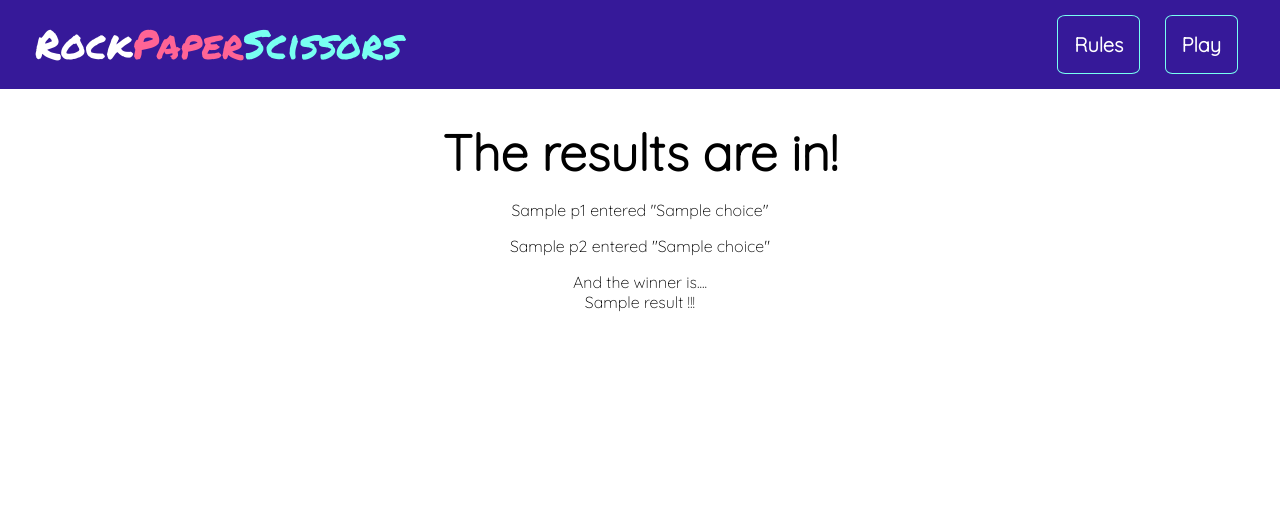
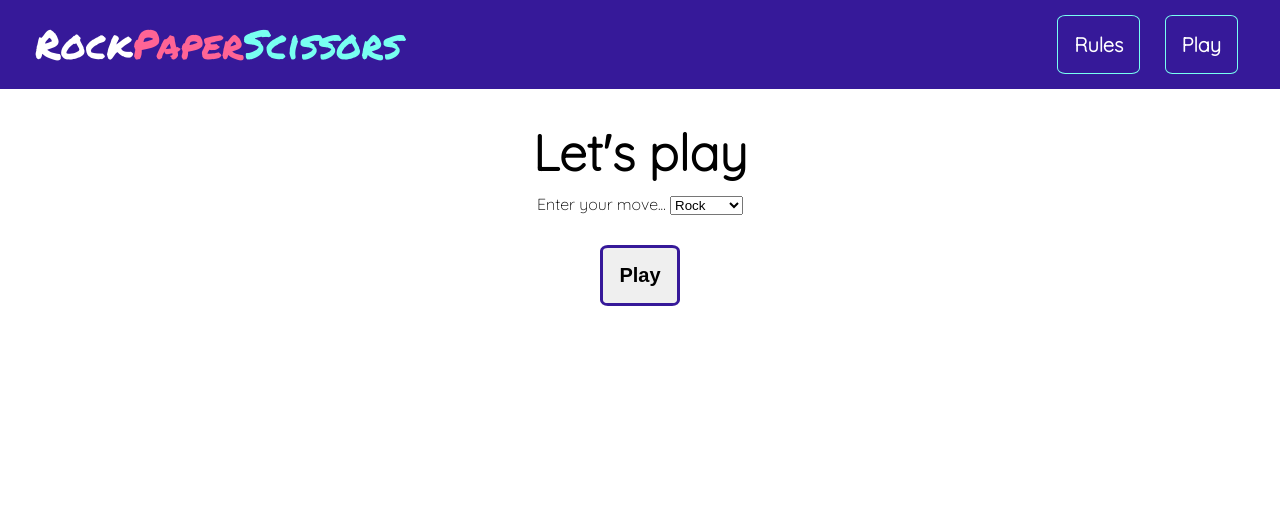
Before and after one commit to heathercking/RockPaperScissors, a Flask app: template templates/play.html in a window 1280 px wide. Shown: the top 511 px of the page. Run offline with Flask 2, Linux system fonts and the light colour scheme; the template is opened without the code that fills it: most values are stand-ins (such as "Sample title", 1, 10 or a date in 2020).

Commit message:
play form created
form created on /play route, currently does nothing

```diff
--- a/templates/play.html
+++ b/templates/play.html
@@ -2,13 +2,19 @@
 
 {% block content %}
 
-<h1>The results are in!</h1>
+<h1>Let's play</h1>
 
-    <div>
-        <p>{{ p1.name }} entered "{{ p1.choice }}"</p>
-        <p>{{ p2.name }} entered "{{ p2.choice }}"</p>
-        <p>And the winner is.... <br>{{ result.name }} !!!</p>
-    </div>
+    <form action="/play" method="post">
+        <label for="choice">Enter your move...</label>
+        <select id="choice" name="choice">
+            <option value="rock">Rock</option>
+            <option value="paper">Paper</option>
+            <option value="scissors">Scissors</option>
+        </select>
+        <br>
+        <input class="play-button" type="submit" value="Play">
+
+    </form>
 
 
 {% endblock %}
```
Also changed, not shown: controllers/controller.py (+10 -6 lines), templates/result.html (added, +16 -0 lines).
